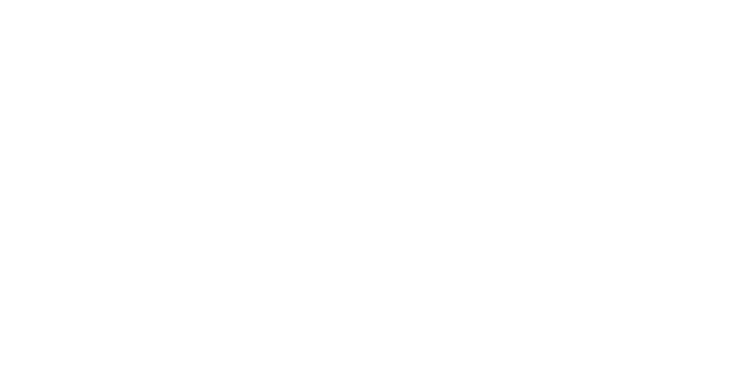
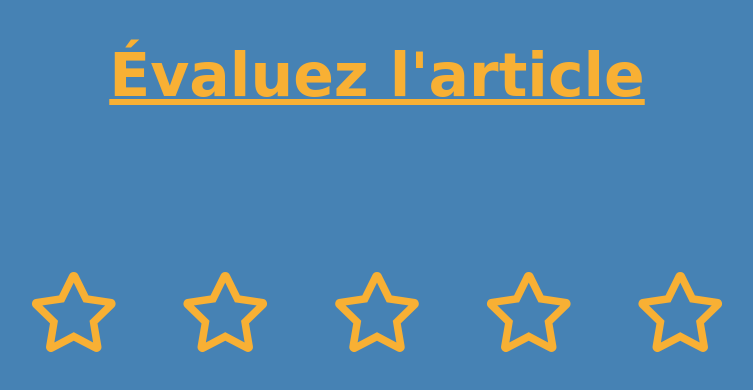
Before and after one commit to AlexandreDestoky/Systeme-de-notation, a plain HTML site: page index.html in a window 1280 px wide. Shown: the whole page, without its empty margins (263-1016 px from the left). Drawn offline with Linux system fonts and the light colour scheme.

Commit message:
Finition
Projet terminer

```diff
--- a/app.js
+++ b/app.js
@@ -0,0 +1,19 @@
+let stars = document.querySelectorAll(".rating div");
+
+//Pour chaque étoiles
+for (const star of stars) {
+  star.addEventListener("click", (e) => {
+    let niveau = e.target.parentElement.classList.value;
+    niveau = niveau.match(/\d+/g);
+
+    //on remet toutes les étoiles en mode vide
+    for (const star of stars) {
+      star.innerHTML = "<i class='far fa-star'></i>";
+    }
+
+    //on remplit selon la position
+    for (let i = niveau; i > 0; i--) {
+      stars[i - 1].innerHTML = "<i class='fas fa-star'></i>";
+    }
+  });
+}
--- a/index.html
+++ b/index.html
@@ -4,9 +4,20 @@
   <meta charset="UTF-8">
   <meta name="viewport" content="width=device-width, initial-scale=1.0">
   <title>Systeme de notation</title>
+  <link rel="stylesheet" href="https://cdnjs.cloudflare.com/ajax/libs/font-awesome/5.15.2/css/all.min.css">
   <link rel="stylesheet" href="style.css">
 </head>
 <body>
+  <h1>Évaluez l'article</h1>
+
+  <div class="rating">
+    <div class="niv1"><i class="far fa-star"></i></div>
+    <div class="niv2"><i class="far fa-star"></i></div>
+    <div class="niv3"><i class="far fa-star"></i></div>
+    <div class="niv4"><i class="far fa-star"></i></div>
+    <div class="niv5"><i class="far fa-star"></i></div>
+  </div>
+
   <script src="app.js"></script>
 </body>
 </html>
--- a/style.css
+++ b/style.css
@@ -0,0 +1,25 @@
+.rating {
+  display: flex;
+  margin: auto;
+  width: 60%;
+  max-width: 1000px;
+  margin-top: 20vh;
+  justify-content: space-around;
+}
+
+.rating > * {
+  font-size: 80px;
+
+}
+
+body {
+  background-color: steelblue;
+  color:rgb(248, 176, 52);
+}
+
+h1 {
+  text-align: center;
+  font-size: 60px;
+  font-family: cursive;
+  text-decoration: underline;
+}
```
